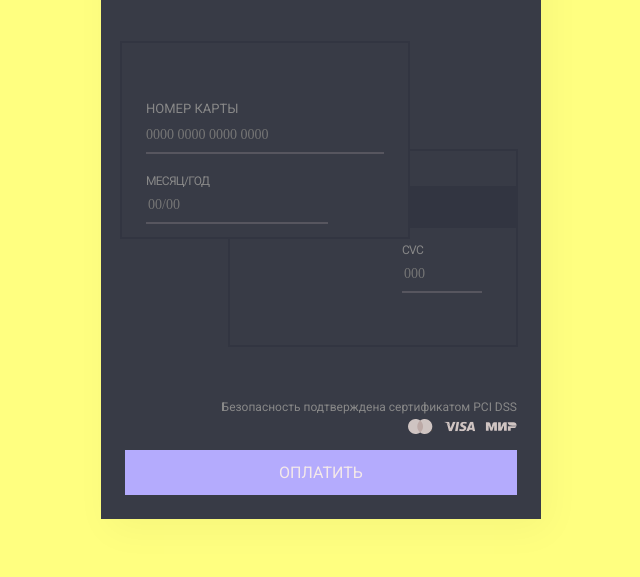
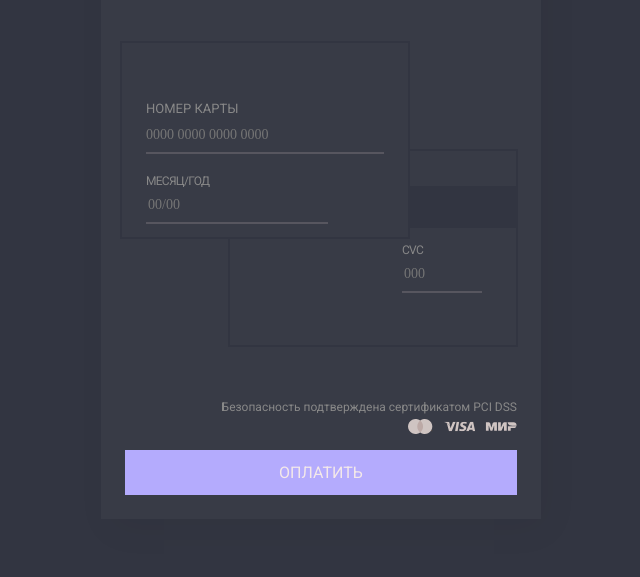
Before and after one commit to jhvvfd/PayFormBeta, a plain HTML site: page index.html in a window 1280 px wide. Shown: the part 223-800 px from the top of the page, without its empty margins (319-959 px from the left). Drawn offline with nearby package versions, Linux system fonts and the light colour scheme.

Commit message:
Update main.css

```diff
--- a/main.css
+++ b/main.css
@@ -6,7 +6,7 @@
   color: rgb(245, 245, 245);
 }
 body {
-  background: rgb(255, 255, 128);
+  background: rgb(50, 53, 65);
   display: flex;
   align-items: center;
   justify-content: center;
```
